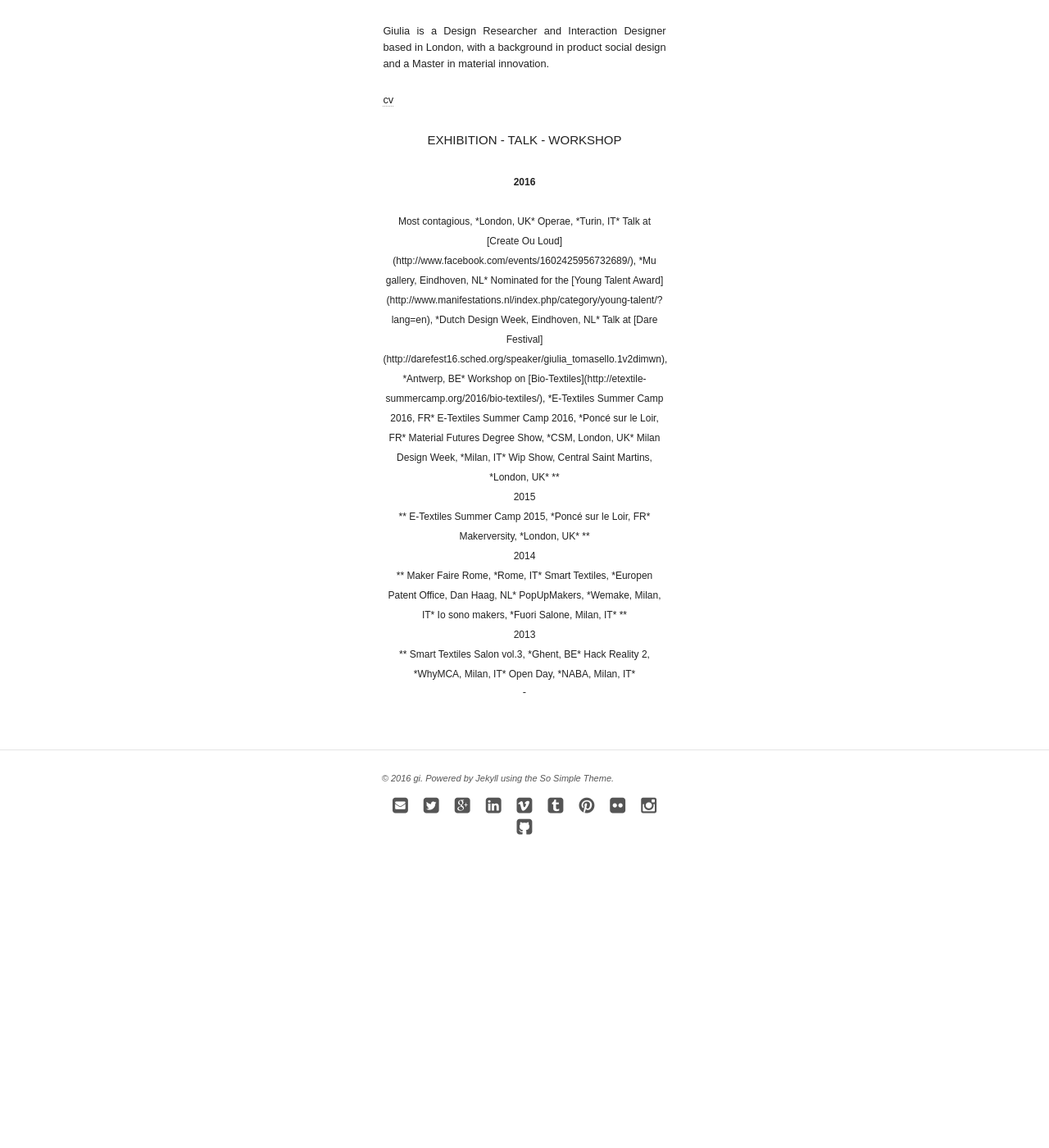
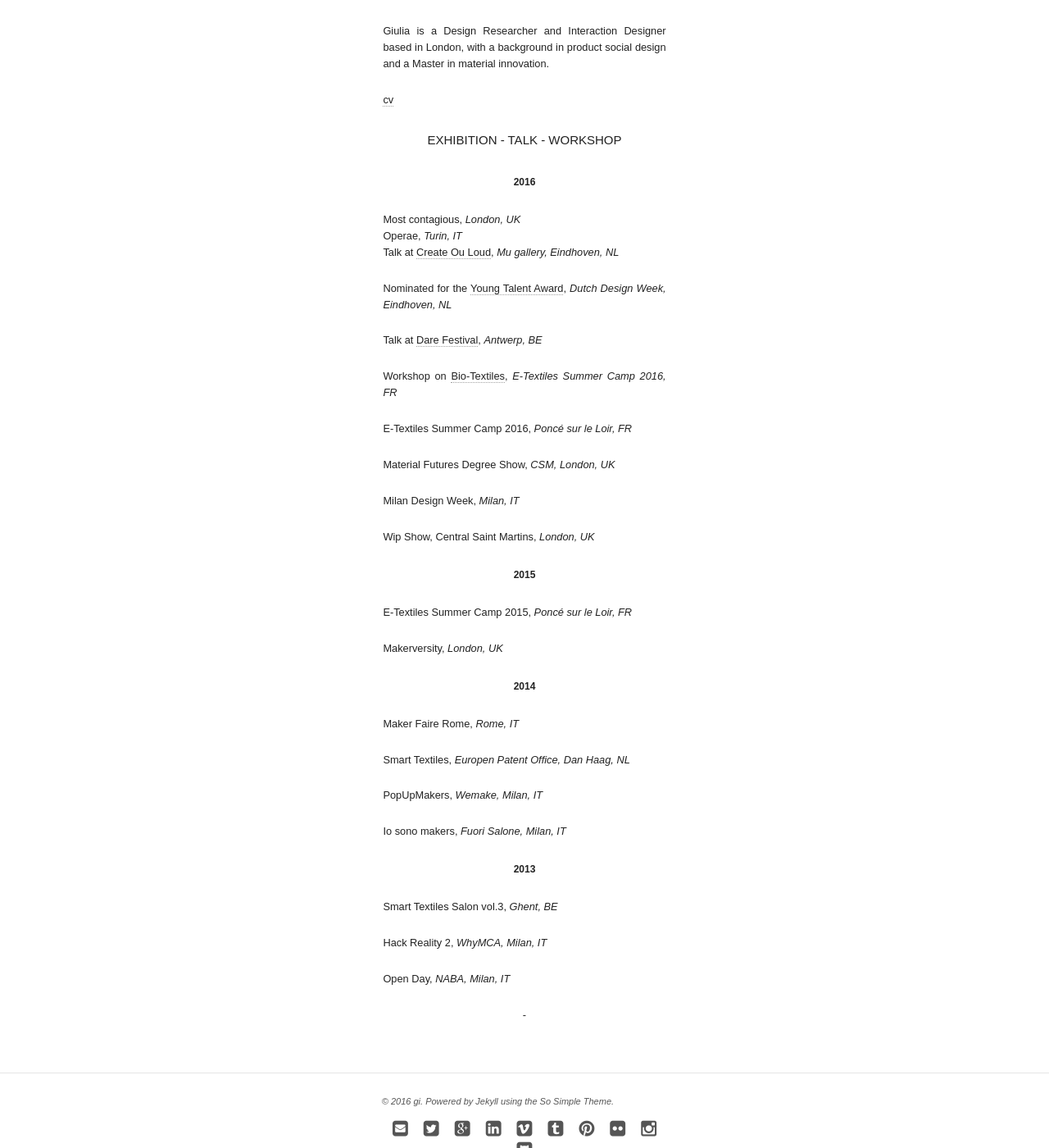
Before and after one commit to giuliatomasello/giuliatomasello.github.io, a Jekyll site: the page built from index.md, in a window 1280 px wide and 1400 px high, scrolled down 596 px. Shown: the whole window at 82% size. Built offline with Jekyll 4.4.1, drawn with Linux system fonts in a browser that asks for light colours; nearby versions of some CDN libraries; before the commit the page ends 1699 px from its top, so only the background shows below that.

Commit message:
Update index.md

```diff
--- a/index.md
+++ b/index.md
@@ -26,7 +26,7 @@ Giulia is a Design Researcher and Interaction Designer based in London, with a b
 
 **<center>2016</center>**
 
-<center>Most contagious, *London, UK*
+Most contagious, *London, UK*
 Operae, *Turin, IT*
 Talk at [Create Ou Loud](http://www.facebook.com/events/1602425956732689/), *Mu gallery, Eindhoven, NL*
 
@@ -70,5 +70,5 @@ Smart Textiles Salon vol.3, *Ghent, BE*
 Hack Reality 2, *WhyMCA, Milan, IT*
 
 Open Day, *NABA, Milan, IT*
-</center>
+
 -
```
